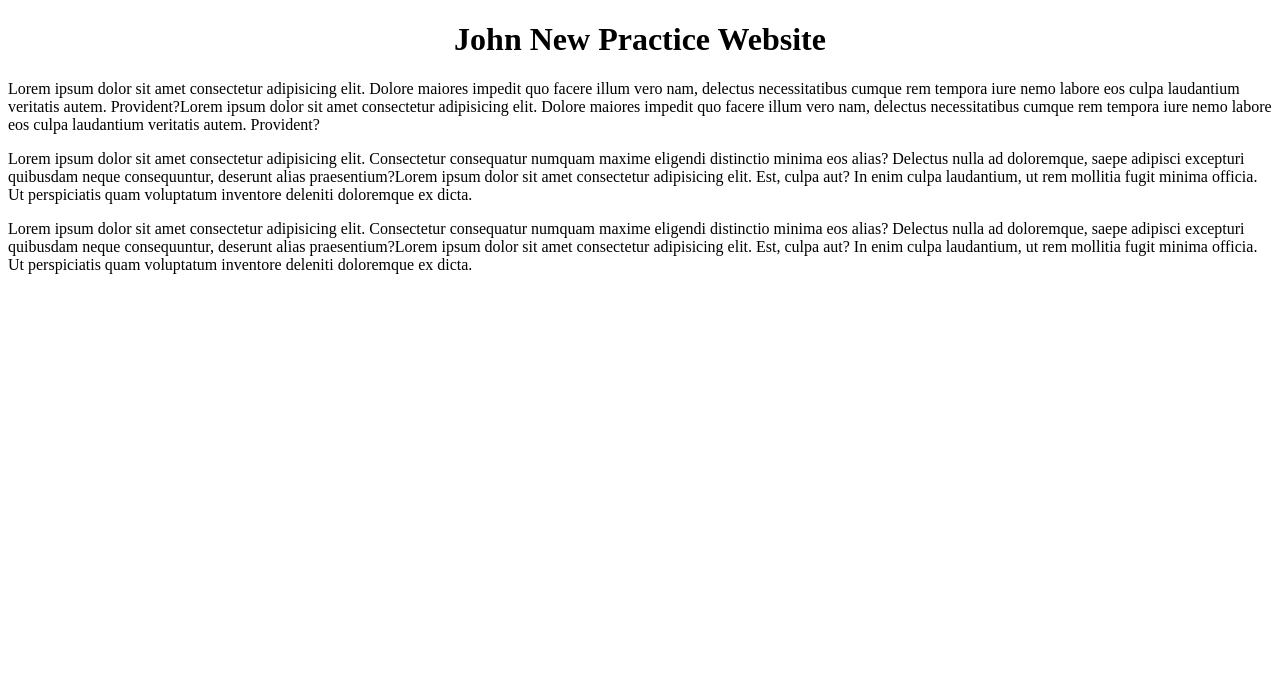
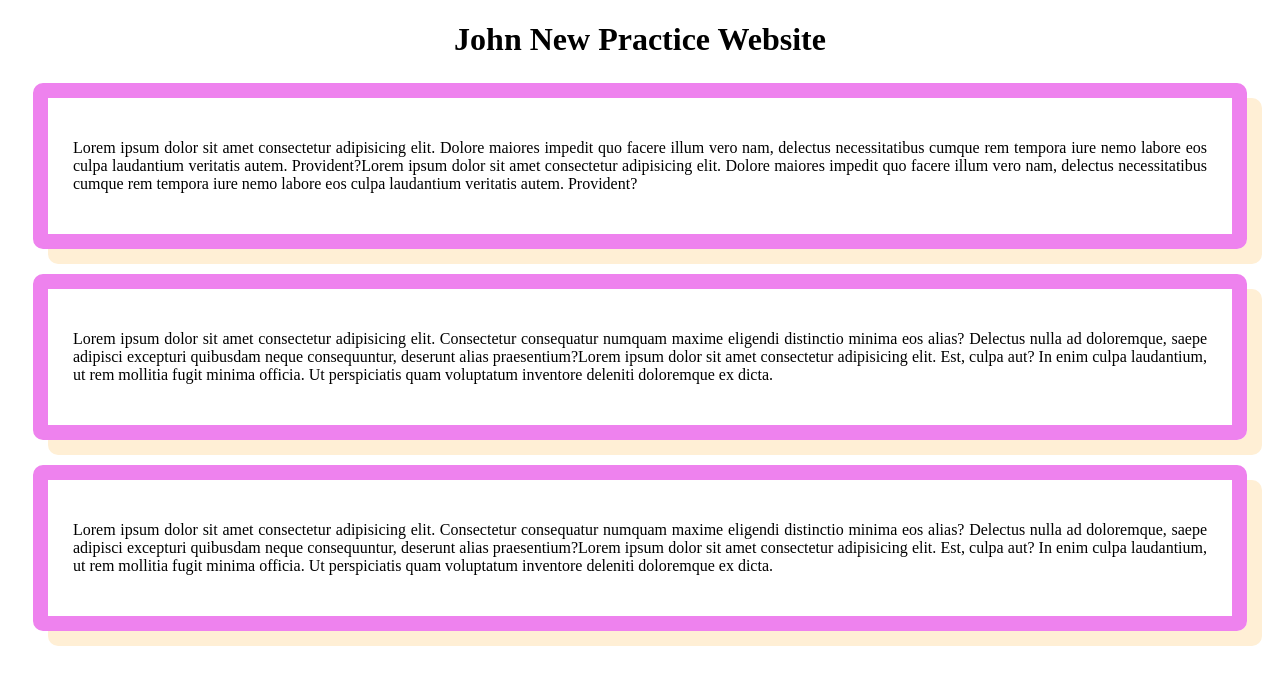
Before and after one commit to arafat-adflixconsulting/john-website, a plain HTML site: page index.html in a window 1280 px wide. Drawn offline with Linux system fonts and the light colour scheme.

Commit message:
css file name changed

```diff
--- a/index.html
+++ b/index.html
@@ -4,7 +4,7 @@
     <meta charset="UTF-8">
     <meta name="viewport" content="width=device-width, initial-scale=1.0">
     <title>John Website</title>
-    <link rel="stylesheet" href="Style/john.css">
+    <link rel="stylesheet" href="Style/index.css">
 </head>
 <body>
     <h1><center>John New Practice Website</center></h1>
```
